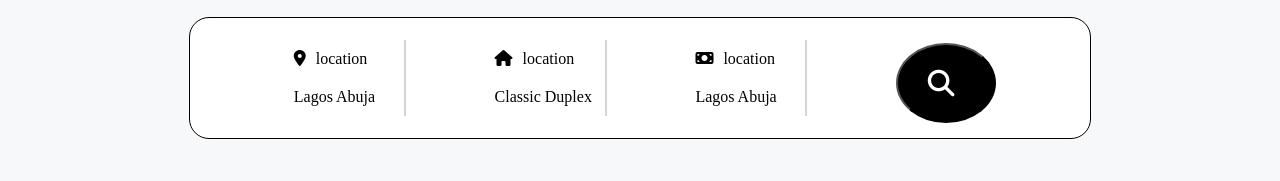
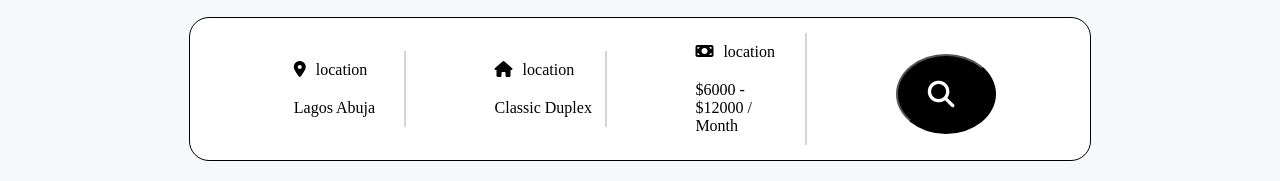
Before and after one commit to GAMSH655/KRIB-HOMES-DEVELOPMENT, a plain HTML site: page index.html in a window 1280 px wide. Shown: the part 706-887 px from the top of the page. Before the commit the page ends 865 px from the top, so only its background shows below. Drawn offline with Linux system fonts and the light colour scheme.

Commit message:
added and deleted some texts

```diff
--- a/index.html
+++ b/index.html
@@ -42,7 +42,7 @@
             </div>
             <div class="firstdiv">
                <p> <i class="fa-solid fa-light fa-money-bill" style="color: #000000;"></i>location</p>
-               <p id="downtext">lagos abuja</p>
+               <p id="downtext">$6000 - $12000 / month</p>
             </div>
              <button id="searchBtn"><i class="fa-solid fa-magnifying-glass fa-2xl" style="color: #ffffff;"></i></button>
             </div>
```
